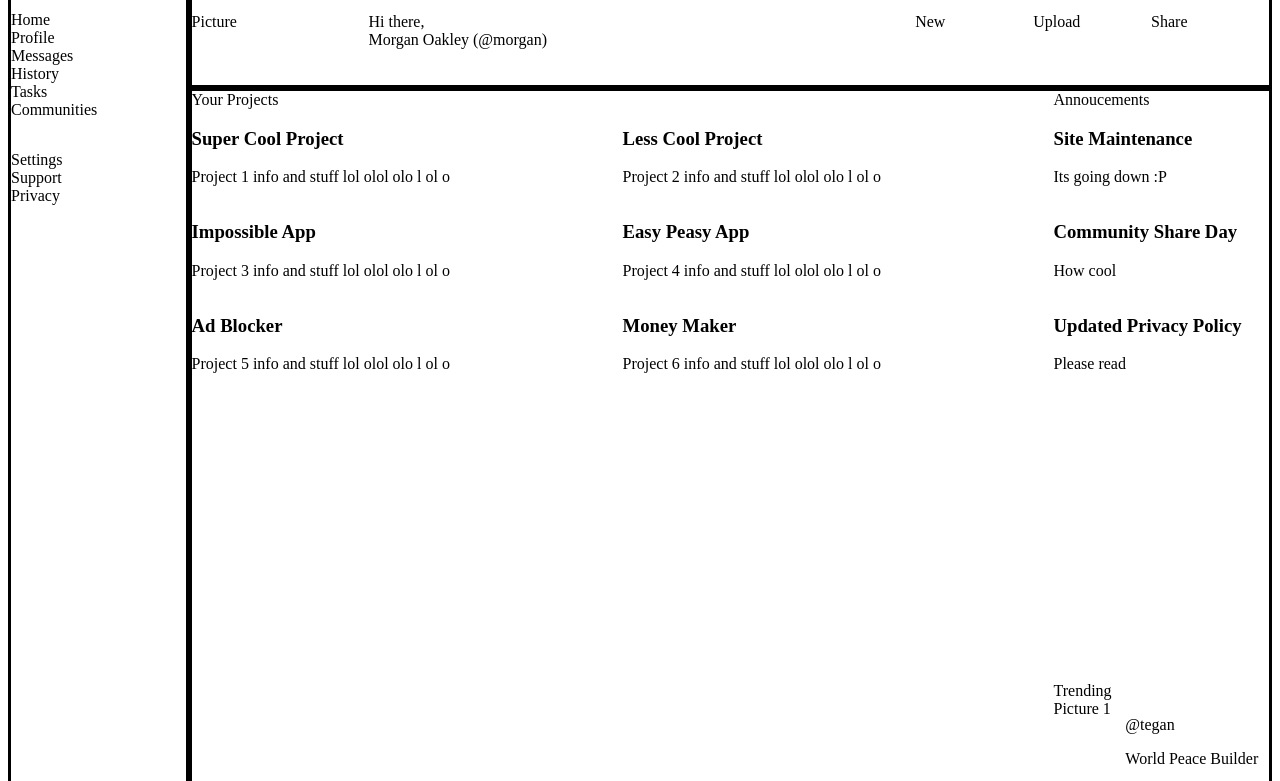
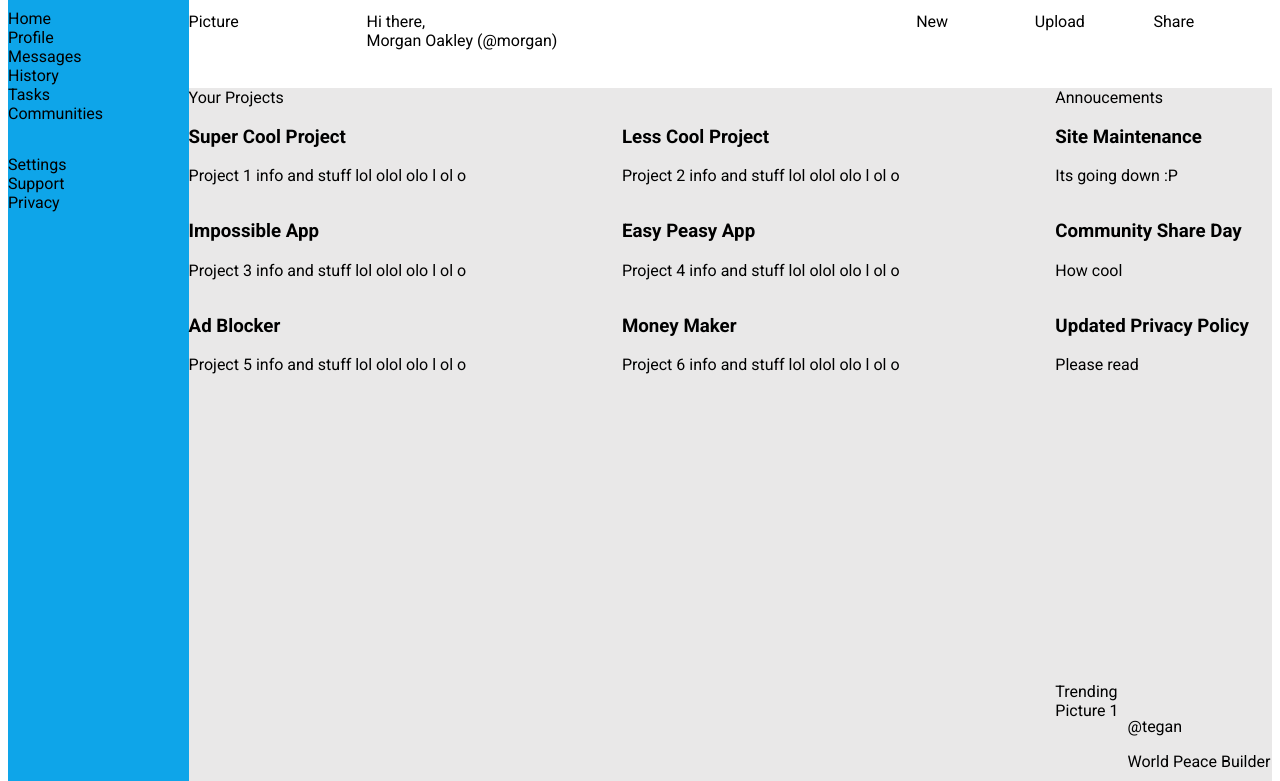
Before and after one commit to CourierLFF/odin-admindashboard, a plain HTML site: page index.html in a window 1280 px wide. Shown: the part 50-831 px from the top of the page. Drawn offline with Linux system fonts and the light colour scheme.

Commit message:
Add background colours to segments

```diff
--- a/index.html
+++ b/index.html
@@ -5,6 +5,9 @@
     <meta name="viewport" content="width=device-width, initial-scale=1.0">
     <title>Admin Dashboard</title>
     <link rel="stylesheet" href="styles.css">
+    <link rel="preconnect" href="https://fonts.googleapis.com">
+    <link rel="preconnect" href="https://fonts.gstatic.com" crossorigin>
+    <link href="https://fonts.googleapis.com/css2?family=Roboto:wght@300;400;700&display=swap" rel="stylesheet">
 </head>
 <body>
     <div class="main-container">
--- a/styles.css
+++ b/styles.css
@@ -1,17 +1,15 @@
+* {
+    font-family: 'Roboto', sans-serif;
+}
+
 .main-container {
     display: grid;
     grid-template-columns: 1fr 6fr;
     grid-template-rows: 1fr 8fr;
 }
 
-/* Remove Later, just for layout */
-.header,
-.sidebar,
-.main-content {
-    border: black solid 3px;
-}
-
 .header {
+    background-color: white;
     grid-column: 2 / 2;
     grid-row: 1 / 1;
     display: grid;
@@ -52,6 +50,7 @@
     display: flex;
     flex-direction: column;
     gap: 32px;
+    background-color: #0ea5e9;
 }
 
 .main-content {
@@ -60,6 +59,7 @@
     display: grid;
     grid-template-columns: 4fr 1fr;
     grid-template-rows: 4fr 3fr;
+    background-color: #e9e8e8;
 }
 
 .main-content-projects {
```
